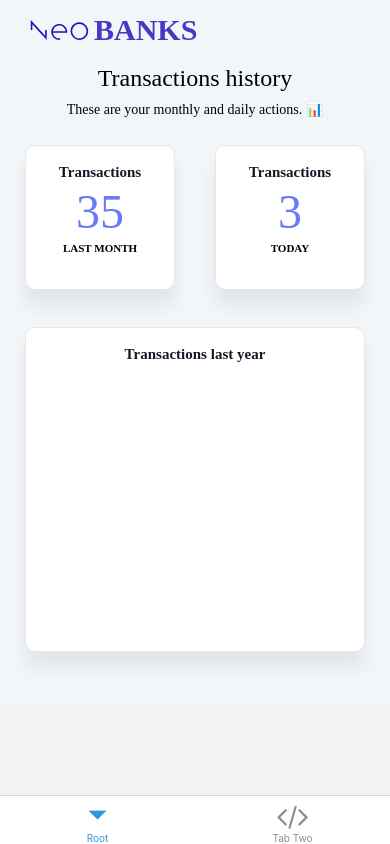
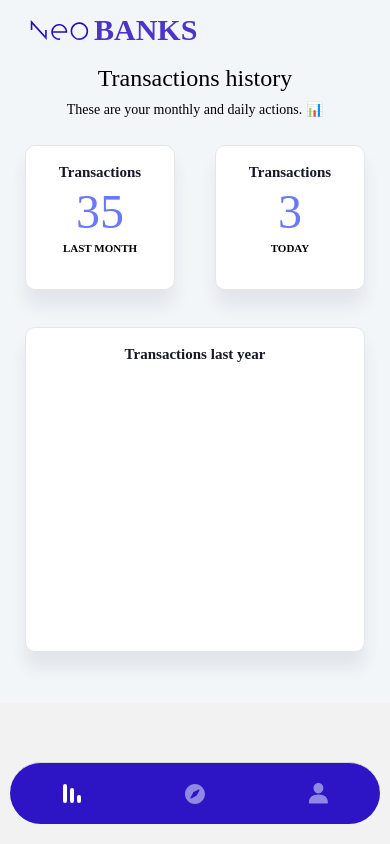
Before and after one commit to BinniZenobioCordovaLeandro/hackaton-caixabank-NeoBANKS, a React Native app: screen /Root in a window 390 px wide. Built offline with nearby package versions, Linux system fonts and the light colour scheme; what expo-linking would draw is missing.

Commit message:
TabBar and tabBarIcons redesigned

```diff
--- /dev/null
+++ b/components/icon/avatar.icon.tsx
@@ -0,0 +1,15 @@
+import * as React from "react";
+import Svg, { Path } from "react-native-svg";
+import { IconProps } from "./icon.props";
+
+export function AvatarIcon({ width = 20, height = 21, stroke }: IconProps) {
+  return (
+    <Svg width={width} height={height} viewBox="0 0 20 21" fill="none">
+      <Path
+        d="M19.183 20.39H1.672a.73.73 0 01-.745-.745c0-5.258 3.374-8.16 9.5-8.16 6.127 0 9.5 2.902 9.5 8.16a.73.73 0 01-.744.744zM10.428 10.393c-2.729 0-4.937-2.406-4.937-5.358C5.491 2.158 7.625 0 10.428 0c2.802 0 4.935 2.158 4.935 5.035 0 2.952-2.207 5.358-4.935 5.358z"
+        fill={stroke}
+        fillOpacity={0.53}
+      />
+    </Svg>
+  );
+}
--- /dev/null
+++ b/components/icon/bars.icon.tsx
@@ -0,0 +1,13 @@
+import * as React from "react";
+import Svg, { Rect } from "react-native-svg";
+import { IconProps } from "./icon.props";
+
+export function BarsIcon({ width = 18, height = 19, stroke }: IconProps) {
+  return (
+    <Svg width={width} height={height} viewBox="0 0 18 19" fill="none">
+      <Rect width={4} height={19} rx={2} fill={stroke} />
+      <Rect x={7} y={4} width={4} height={15} rx={2} fill={stroke} />
+      <Rect x={14} y={11} width={4} height={8} rx={2} fill={stroke} />
+    </Svg>
+  );
+}
--- /dev/null
+++ b/components/icon/compass.icon.tsx
@@ -0,0 +1,17 @@
+import * as React from "react";
+import Svg, { Path } from "react-native-svg";
+import { IconProps } from "./icon.props";
+
+export function CompassIcon({ width = 20, height = 20, stroke }: IconProps) {
+  return (
+    <Svg width={width} height={height} viewBox="0 0 20 20" fill="none">
+      <Path
+        fillRule="evenodd"
+        clipRule="evenodd"
+        d="M11.853 11.254a1.5 1.5 0 01-.604.604L6.44 14.41c-.584.312-1.247-.33-.916-.915L8.075 8.68c.136-.253.35-.468.603-.604l4.811-2.554c.584-.331 1.246.332.915.917l-2.551 4.814zM0 9.964c0 5.496 4.468 9.963 9.964 9.963s9.963-4.467 9.963-9.963C19.927 4.468 15.46 0 9.964 0 4.468 0 0 4.468 0 9.964z"
+        fill={stroke}
+        fillOpacity={0.53}
+      />
+    </Svg>
+  );
+}
--- a/components/icon/icon.tsx
+++ b/components/icon/icon.tsx
@@ -1,12 +1,29 @@
 import React from "react";
 import { View } from "react-native";
+import { AvatarIcon } from "./avatar.icon";
+import { BarsIcon } from "./bars.icon";
+import { CompassIcon } from "./compass.icon";
 import { IconProps } from "./icon.props";
 import { LogoIcon } from "./logo.icon";
 
-export default function Icon({ name, width, height }: IconProps) {
+export default function Icon(props: IconProps) {
+  const { name } = props;
+
   switch (name) {
     case "logo":
-      return <LogoIcon width={width} height={height} />;
+      return <LogoIcon {...props} />;
+      break;
+
+    case "bars":
+      return <BarsIcon {...props} />;
+      break;
+
+    case "compass":
+      return <CompassIcon {...props} />;
+      break;
+
+    case "avatar":
+      return <AvatarIcon {...props} />;
       break;
 
     default:
--- a/navigation/bottomTabNavigator.tsx
+++ b/navigation/bottomTabNavigator.tsx
@@ -1,13 +1,12 @@
 import React from "react";
 import { createBottomTabNavigator } from "@react-navigation/bottom-tabs";
-import { RootTabParamList, RootTabScreenProps } from "../types";
+import { RootTabParamList } from "../types";
 import useColorScheme from "../hooks/useColorScheme";
 import Colors from "../constants/Colors";
-import TabOneScreen from "../screens/TabOneScreen";
 import { FontAwesome } from "@expo/vector-icons";
-import { Pressable } from "react-native";
 import TabTwoScreen from "../screens/TabTwoScreen";
 import { HomeScreen } from "../screens/home-screen/HomeScreen";
+import Icon from "../components/icon/icon";
 
 /**
  * A bottom tab navigator displays tab buttons on the bottom of the display to switch screens.
@@ -22,32 +21,45 @@ export function BottomTabNavigator() {
     <BottomTab.Navigator
       initialRouteName="Root"
       screenOptions={{
-        tabBarActiveTintColor: Colors[colorScheme].tint,
+        tabBarActiveTintColor: "#FFFFFF",
+        tabBarInactiveTintColor: "#E7F1FF",
+        tabBarShowLabel: false,
+        tabBarStyle: {
+          position: "absolute",
+          bottom: 20,
+          left: 10,
+          right: 10,
+          backgroundColor: "#2D14C4",
+          height: 62,
+          borderRadius: 31,
+          alignContent: "center",
+        },
       }}
     >
       <BottomTab.Screen
         name="Root"
         component={HomeScreen}
-        options={{ headerShown: false }}
+        options={{
+          headerShown: false,
+          tabBarIcon: ({ color }) => <Icon name="bars" stroke={color} />,
+        }}
       />
       <BottomTab.Screen
         name="TabTwo"
         component={TabTwoScreen}
         options={{
           title: "Tab Two",
-          tabBarIcon: ({ color }) => <TabBarIcon name="code" color={color} />,
+          tabBarIcon: ({ color }) => <Icon name="compass" stroke={color} />,
+        }}
+      />
+      <BottomTab.Screen
+        name="TabThree"
+        component={TabTwoScreen}
+        options={{
+          title: "Tab Two",
+          tabBarIcon: ({ color }) => <Icon name="avatar" stroke={color} />,
         }}
       />
     </BottomTab.Navigator>
   );
 }
-
-/**
- * You can explore the built-in icon families and icons on the web at https://icons.expo.fyi/
- */
-function TabBarIcon(props: {
-  name: React.ComponentProps<typeof FontAwesome>["name"];
-  color: string;
-}) {
-  return <FontAwesome size={30} style={{ marginBottom: -3 }} {...props} />;
-}
--- a/types.tsx
+++ b/types.tsx
@@ -29,6 +29,7 @@ export type RootStackScreenProps<Screen extends keyof RootStackParamList> =
 export type RootTabParamList = {
   Root: undefined;
   TabTwo: undefined;
+  TabThree: undefined;
 };
 
 export type RootTabScreenProps<Screen extends keyof RootTabParamList> =
```
